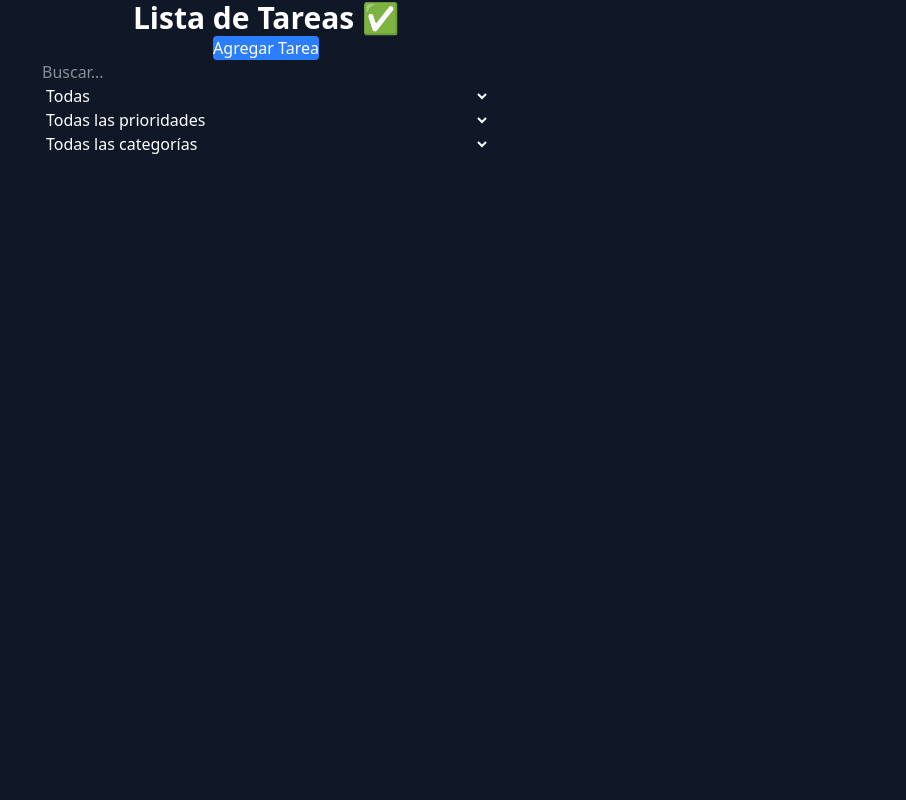
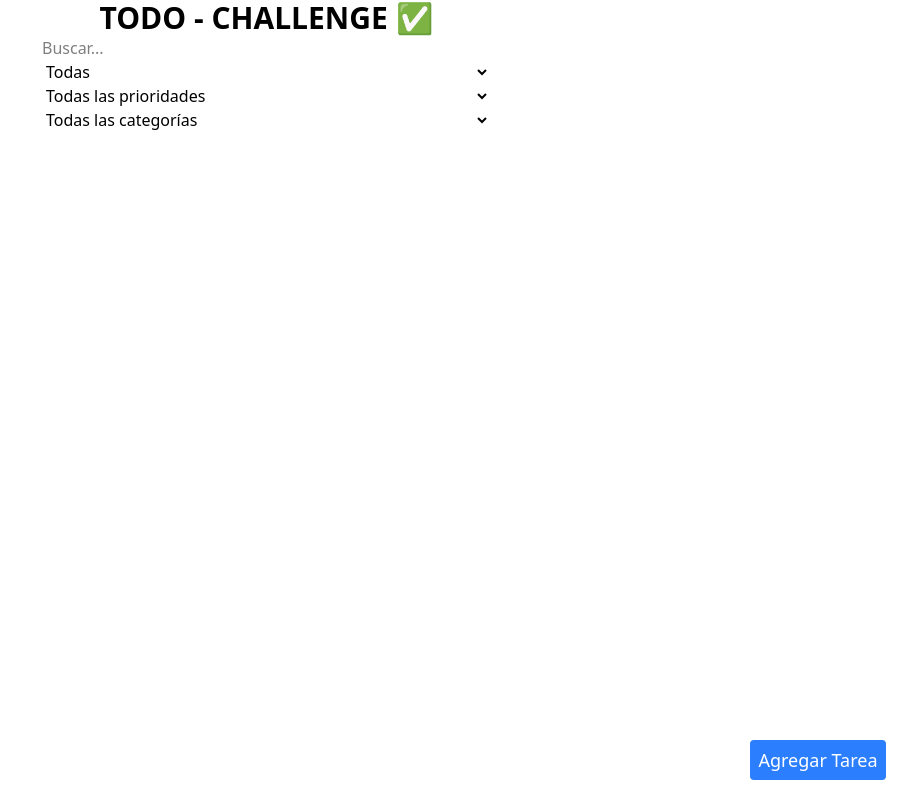
Before and after one commit to corderoangel/todo-challenge, a React (Vite) app: page / in a window 1280 px wide. Shown: the whole page, without its empty margins (374-1280 px from the left). Built offline with nearby package versions, Linux system fonts and the light colour scheme.

Commit message:
botón de agregar tareas

```diff
--- a/src/App.tsx
+++ b/src/App.tsx
@@ -10,14 +10,14 @@ export default function App() {
 
 	return (
 		<FilterProvider>
-			<div className="min-h-screen bg-gray-900 text-white flex flex-col items-center p-4">
-				<h1 className="text-3xl font-bold mb-4">Lista de Tareas ✅</h1>
+			<div className="min-h-screen text-black flex flex-col items-center p-4">
+				<h1 className="text-3xl font-bold mb-4">TODO - CHALLENGE ✅</h1>
 
-				<button onClick={() => setIsFormOpen(!isFormOpen)} className="mb-4 bg-blue-500 text-white px-4 py-2 rounded">
+				<button onClick={() => setIsFormOpen(!isFormOpen)} className="w-34 h-10 bg-blue-500 text-lg text-white rounded absolute bottom-5 right-5 cursor-pointer hover:bg-blue-700">
 					{isFormOpen ? "Cerrar Formulario" : "Agregar Tarea"}
 				</button>
 
-				{isFormOpen && <TaskForm closeForm={() => setIsFormOpen(false)} />}
+				{/* {isFormOpen && <TaskForm closeForm={() => setIsFormOpen(false)} />} */}
 
 				<TaskList />
 				{/* Modal para el formulario */}
--- a/src/index.css
+++ b/src/index.css
@@ -8,6 +8,6 @@
 }
 
 /* Estilos globales opcionales */
-body {
+/* body {
 	@apply bg-gray-900 text-white font-sans;
-}
+} */
```
